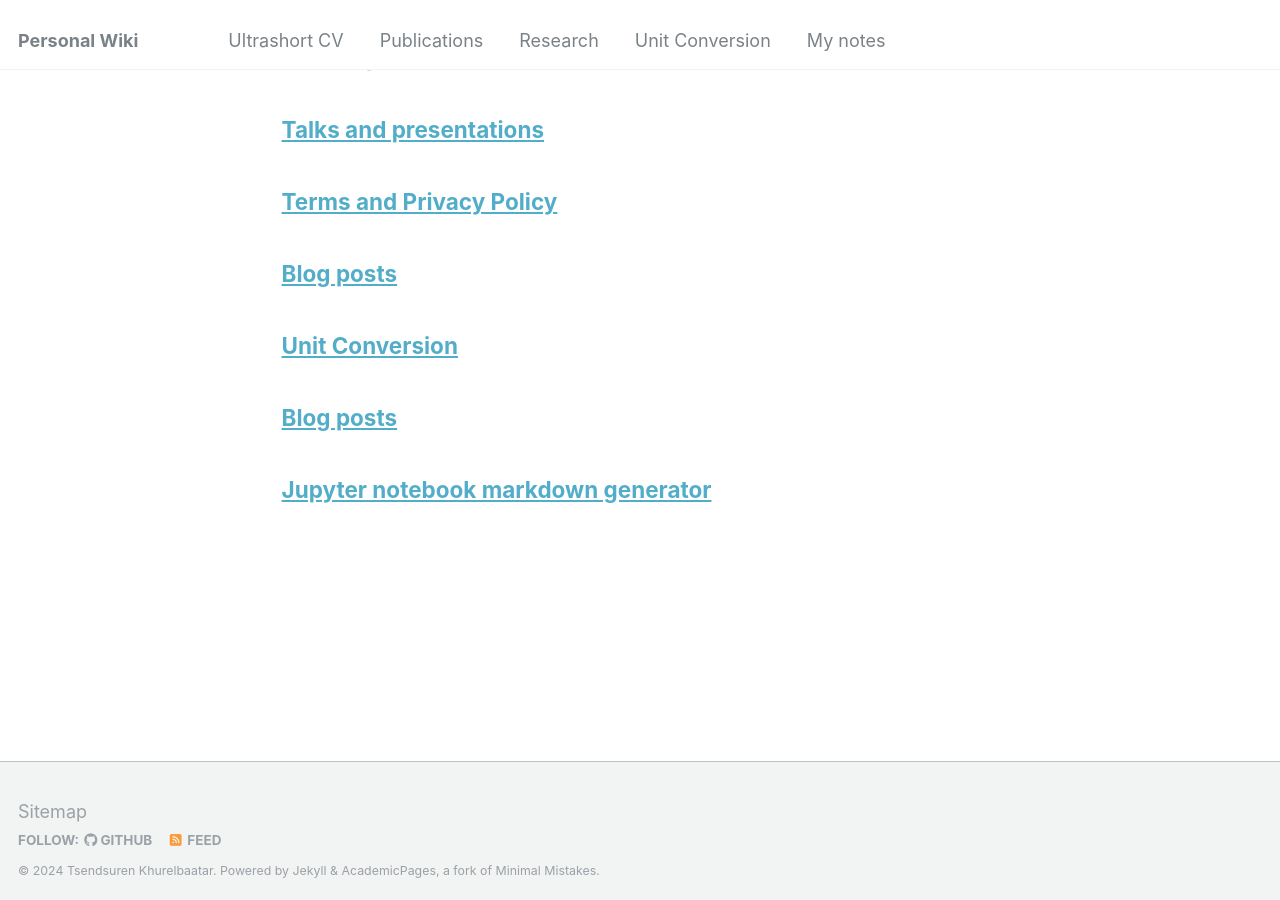
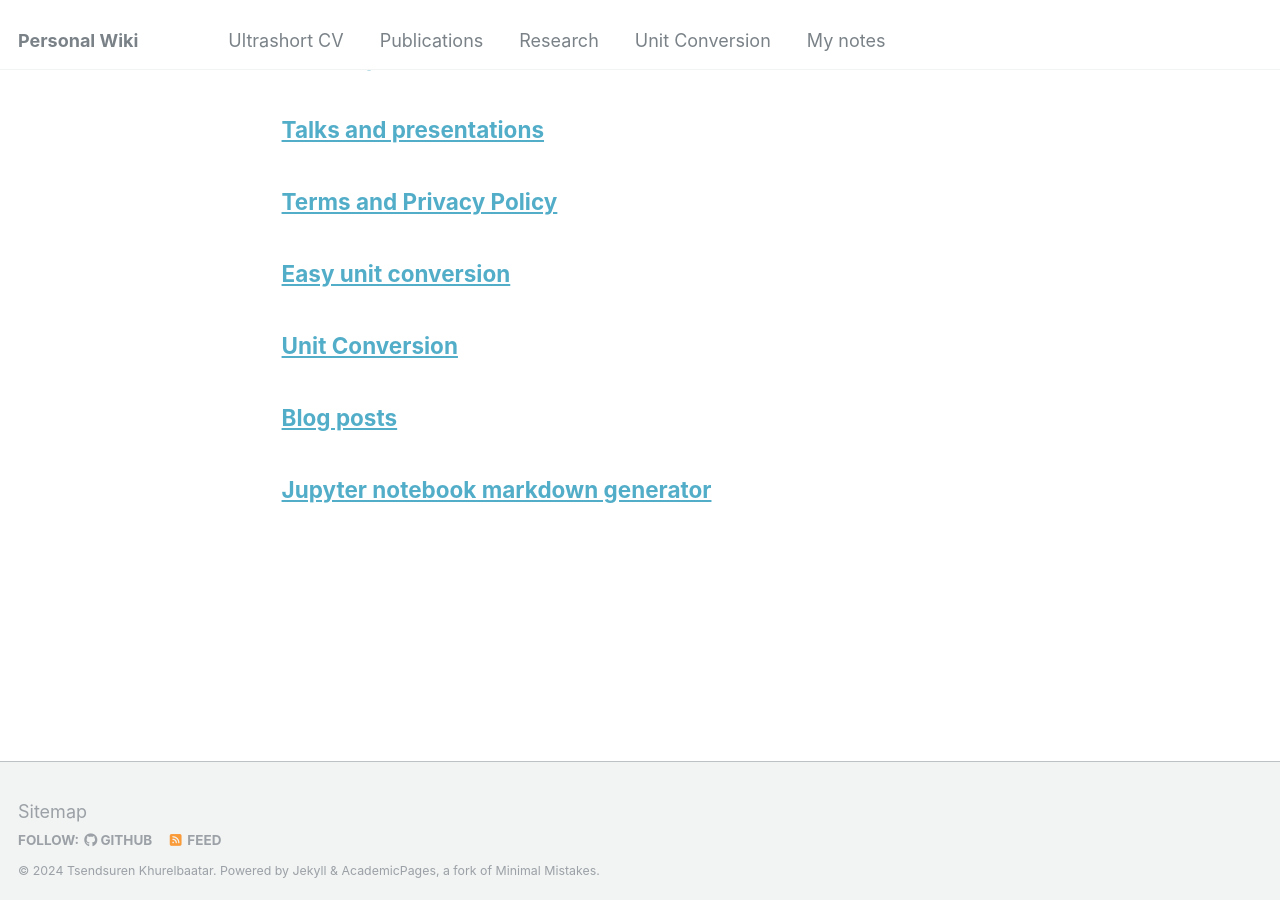
Before and after one commit to Tsendsuren/tsendsuren.github.io, a Jekyll site: the page built from _pages/page-archive.html, in a window 1280 px wide and 900 px high, scrolled down 999 px. Built offline with Jekyll 4.4.1, drawn with Linux system fonts in a browser that asks for light colours.

```diff
--- a/_pages/unit-conv.html
+++ b/_pages/unit-conv.html
@@ -1,7 +1,7 @@
 ---
 layout: archive
 permalink: /unit-conv/
-title: "Blog posts"
+title: "Easy unit conversion"
 author_profile: true
 redirect_from:
   - /wordpress/blog-posts/
```
